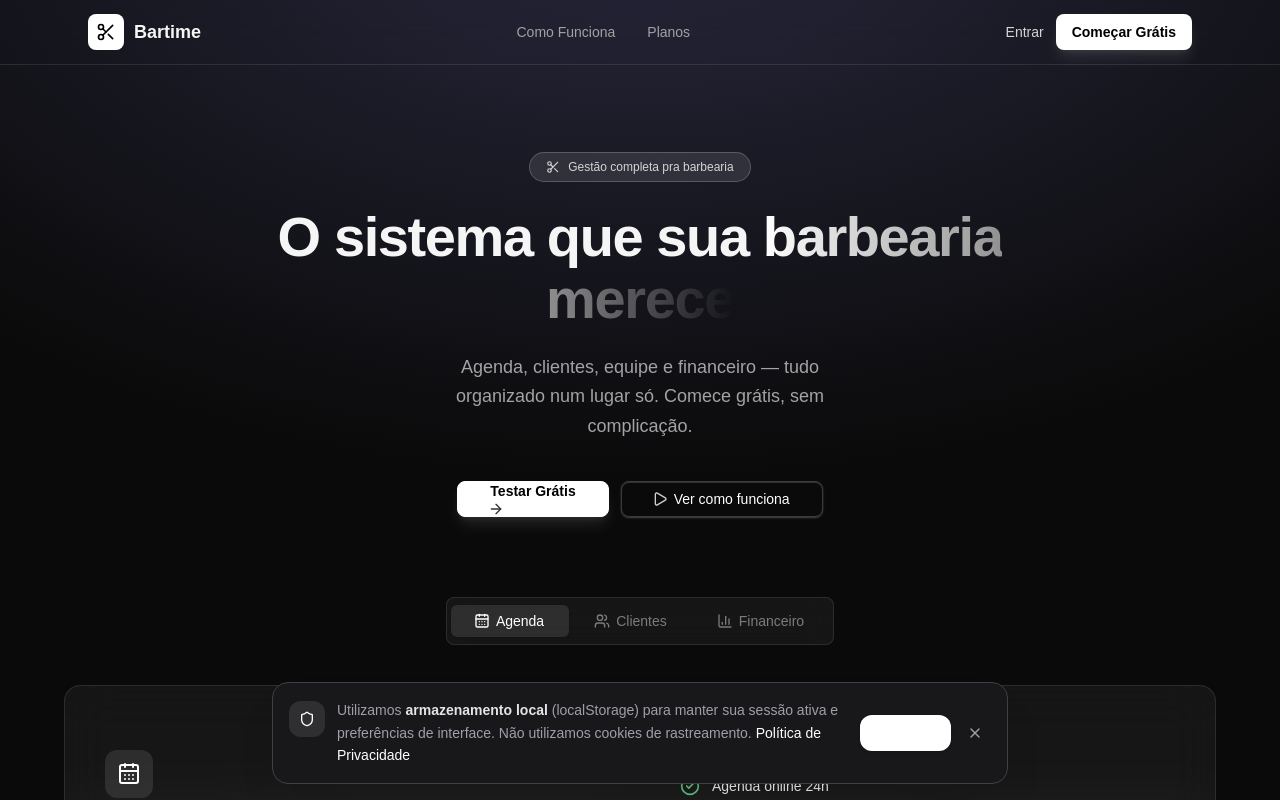
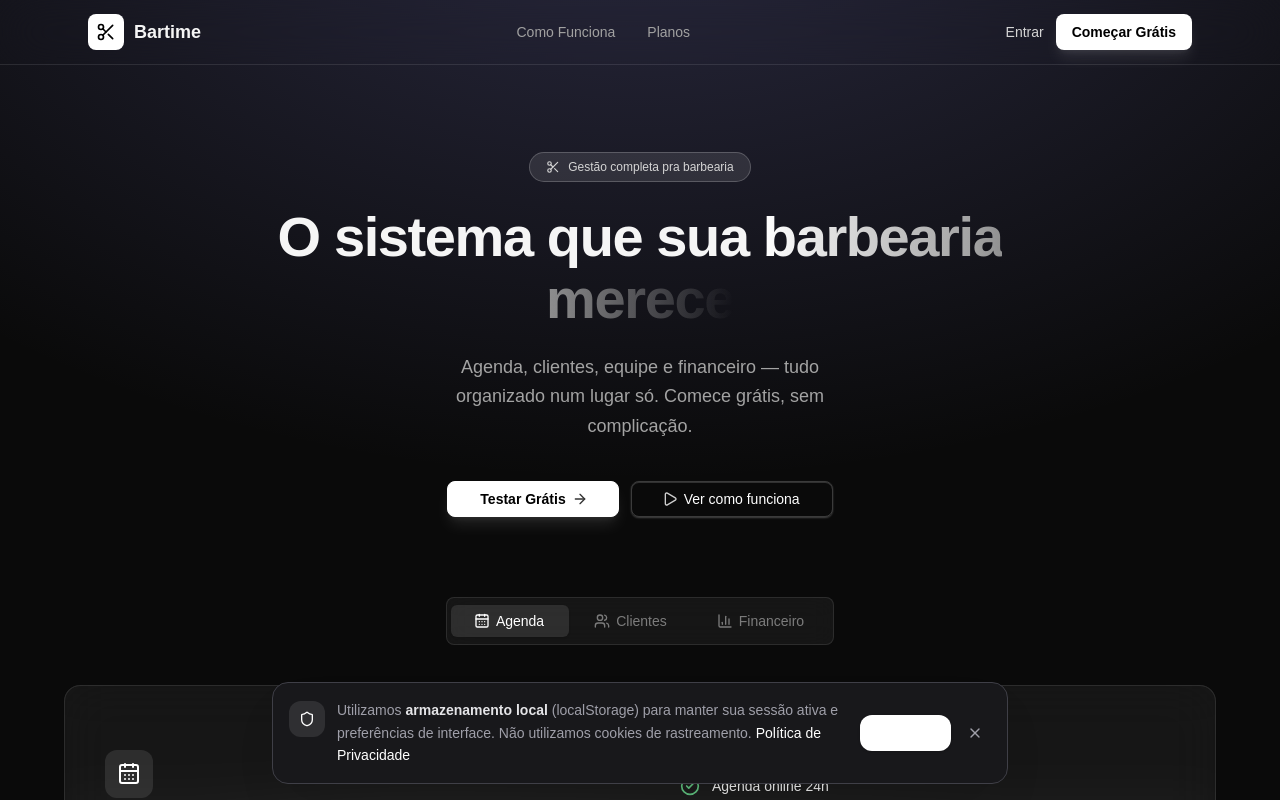
Before and after one commit to Oseias-TI/Web-bartime, a Next.js app in the folder frontend/: page / in a window 1280 px wide. Shown: the top 800 px of the page. Built offline with nearby package versions, Linux system fonts and the light colour scheme; no server answers.

Commit message:
fix(frontend): remove propriedade asChild inexistente no Button e usa render

```diff
--- a/frontend/src/components/ui/hero-195.tsx
+++ b/frontend/src/components/ui/hero-195.tsx
@@ -120,14 +120,12 @@
 
             <div className="flex flex-col sm:flex-row gap-3 mt-4">
               <Button
-                asChild
+                render={<Link href="/register" />}
                 size="lg"
                 className="h-12 px-8 text-base gap-2 bg-white text-black hover:!bg-black hover:!text-white font-semibold shadow-lg shadow-white/10"
               >
-                <Link href="/register">
-                  Testar Grátis
-                  <ArrowRight className="size-4" />
-                </Link>
+                Testar Grátis
+                <ArrowRight className="size-4" />
               </Button>
               <Dialog>
                 <DialogTrigger
```
